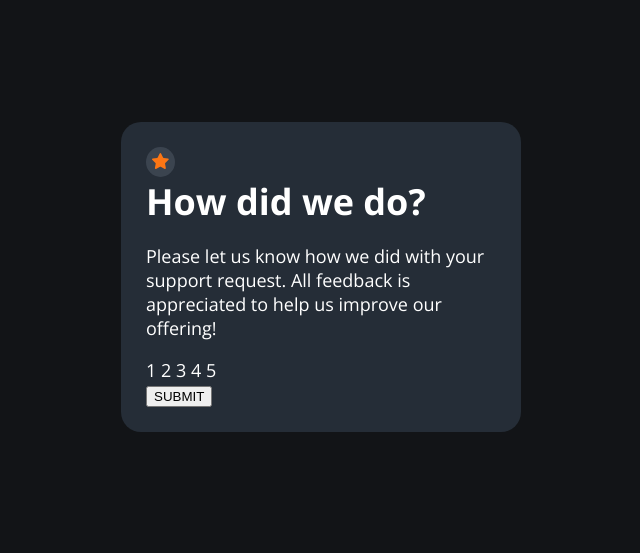
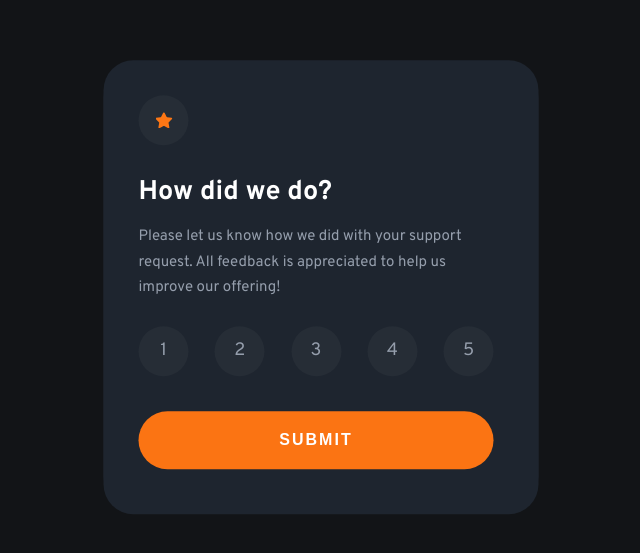
Before and after one commit to Eyas1996/Interactive-Rating-Component-main, a plain HTML site: page index.html in a window 1280 px wide. Shown: the part 123-676 px from the top of the page, without its empty margins (319-959 px from the left). Drawn offline with nearby package versions, Linux system fonts and the light colour scheme; a web font is replaced by a local one.

Commit message:
Upload HTML and CSS

```diff
--- a/Css/style.css
+++ b/Css/style.css
@@ -1,14 +1,10 @@
-/* ### Family: [Raleway] => Headings, Call-to-actions, Header Navigation */
-@import url('https://fonts.googleapis.com/css2?family=Bai+Jamjuree:wght@400;600&family=Open+Sans:wght@400;700&family=Poppins:wght@600&family=Raleway:wght@400;700&display=swap');
-
-/* Family: [Open Sans] => ### Body */
-@import url('https://fonts.googleapis.com/css2?family=Bai+Jamjuree:wght@400;600&family=Open+Sans&family=Poppins:wght@600&family=Raleway:wght@400;700&display=swap');
+@import url("https://fonts.googleapis.com/css2?family=Manrope:wght@400;800&family=Overpass:wght@400;500;700&display=swap");
 
 :root {
   --Very-Dark-Blue: hsl(216, 12%, 8%);
-	--Dark-Blue: hsl(213, 19%, 18%);
+  --Dark-Blue: hsl(215deg 22% 15%);
   --White: hsl(0, 0%, 100%);
-	--Medium-Grey: hsl(216, 12%, 54%);
+  --Medium-Grey: hsl(212deg 18% 18%);
   --Light-Gray: hsl(217, 12%, 63%);
   --main-transition: 0.3s;
 }
@@ -21,7 +17,7 @@ body {
   padding: 0;
   margin: 0;
   font-size: 18px;
-	font-family: 'Open Sans';
+  font-family: "Overpass", sans-serif;
   background-color: var(--Very-Dark-Blue);
 }
 h1,
@@ -41,9 +37,15 @@ a {
 img {
   max-width: 100%;
 }
+p {
+  font-size: 15px;
+}
+.z {
+  z-index: -5;
+}
 
 /* start Rating Card */
-.crad {
+.card {
   position: absolute;
   top: 50%;
   left: 50%;
@@ -54,20 +56,137 @@ img {
   -o-transform: translate(-50%, -50%);
   background-color: var(--Dark-Blue);
   color: #fff;
-	width: 400px;
-	padding: 25px;
-	border-radius: 20px;
-	-webkit-border-radius: 20px;
-	-moz-border-radius: 20px;
-	-ms-border-radius: 20px;
-	-o-border-radius: 20px;
+  width: 435px;
+  padding: 35px 45px 35px 35px;
+  margin-top: 10px;
+  margin-right: 10px;
+  border-radius: 30px;
+  -webkit-border-radius: 30px;
+  -moz-border-radius: 30px;
+  -ms-border-radius: 30px;
+  -o-border-radius: 30px;
 }
-.crad .star {
-	background-color: #7c879842;
-	width: fit-content;
+.card .star {
+  background-color: var(--Medium-Grey);
+  width: 50px;
+  height: 50px;
+  display: flex;
+  justify-content: center;
+  align-items: center;
+  margin-bottom: 30px;
   border-radius: 50%;
+  -webkit-border-radius: 50%;
+  -moz-border-radius: 50%;
+  -ms-border-radius: 50%;
+  -o-border-radius: 50%;
 }
-.crad img {
-	padding: 6px 6px 3px 6px;
+.card .answer p {
+  max-width: 365px;
+  line-height: 1.7;
+  color: var(--Light-Gray);
+}
+.card .numbers {
+  display: flex;
+  justify-content: space-between;
+  margin: 25px 0px;
+}
+.card .numbers div {
+  background-color: var(--Medium-Grey);
+  color: var(--Light-Gray);
+  width: 50px;
+  height: 50px;
+  display: flex;
+  justify-content: center;
+  align-items: center;
+  border-radius: 50%;
+  -webkit-border-radius: 50%;
+  -moz-border-radius: 50%;
+  -ms-border-radius: 50%;
+  -o-border-radius: 50%;
+  cursor: pointer;
+  transition: var(--main-transition);
+  -webkit-transition: var(--main-transition);
+  -moz-transition: var(--main-transition);
+  -ms-transition: var(--main-transition);
+  -o-transition: var(--main-transition);
+}
+.card .numbers div:hover {
+  background-color: hsl(25deg 97% 53%);
+  color: white;
+}
+.card .numbers div:hover div ~ span {
+  background-color: red;
+}
+
+.card .submit button {
+  border: none;
+  background-color: hsl(25deg 97% 53%);
+  color: white;
+  width: 100%;
+  padding: 20px;
+  margin: 10px 0px;
+  letter-spacing: 2px;
+  font-size: 1rem;
+  font-weight: 700;
+  border-radius: 50px;
+  -webkit-border-radius: 50px;
+  -moz-border-radius: 50px;
+  -ms-border-radius: 50px;
+  -o-border-radius: 50px;
+  cursor: pointer;
+  transition: var(--main-transition);
+  -webkit-transition: var(--main-transition);
+  -moz-transition: var(--main-transition);
+  -ms-transition: var(--main-transition);
+  -o-transition: var(--main-transition);
+}
+.card .submit button:hover {
+  background-color: var(--White);
+  color: hsl(25deg 97% 53%);
 }
 /* End Rating Card */
+/* Thank you state start */
+.state {
+  position: absolute;
+  top: 50%;
+  left: 50%;
+  transform: translate(-50%, -50%);
+  -webkit-transform: translate(-50%, -50%);
+  -moz-transform: translate(-50%, -50%);
+  -ms-transform: translate(-50%, -50%);
+  -o-transform: translate(-50%, -50%);
+  background-color: var(--Dark-Blue);
+  width: 435px;
+  padding: 35px 45px 35px 35px;
+  margin-top: 10px;
+  margin-right: 10px;
+  display: flex;
+  flex-direction: column;
+  justify-content: center;
+  align-items: center;
+  color: #fff;
+  border-radius: 30px;
+  -webkit-border-radius: 30px;
+  -moz-border-radius: 30px;
+  -ms-border-radius: 30px;
+  -o-border-radius: 30px;
+  text-align: center;
+  z-index: -1;
+}
+.state .result {
+  background-color: var(--Medium-Grey);
+  color: hsl(25deg 97% 53%);
+  padding: 8px 20px;
+  margin: 40px 0 45px 0;
+  border-radius: 50px;
+  -webkit-border-radius: 50px;
+  -moz-border-radius: 50px;
+  -ms-border-radius: 50px;
+  -o-border-radius: 50px;
+}
+.state .thanks {
+  max-width: 340px;
+  line-height: 1.7;
+  color: var(--Light-Gray);
+}
+/* Thank you state end */
--- a/index.html
+++ b/index.html
@@ -1,8 +1,10 @@
 <!DOCTYPE html>
 <html lang="en">
+
 <head>
   <meta charset="UTF-8">
-  <meta name="viewport" content="width=device-width, initial-scale=1.0"> <!-- displays site properly based on user's device -->
+  <meta name="viewport" content="width=device-width, initial-scale=1.0">
+  <!-- displays site properly based on user's device -->
 
   <link rel="icon" type="image/png" sizes="32x32" href="./images/favicon-32x32.png">
   <link rel="stylesheet" href="./Css/all.min.css">
@@ -12,52 +14,70 @@
 
   <!-- Feel free to remove these styles or customise in your own stylesheet 👍 -->
   <style>
-    .attribution { font-size: 11px; text-align: center; }
-    .attribution a { color: hsl(228, 45%, 44%); }
+    .attribution {
+      font-size: 11px;
+      text-align: center;
+    }
+
+    .attribution a {
+      color: hsl(228, 45%, 44%);
+    }
   </style>
 </head>
+
 <body>
 
   <!-- Rating Card start -->
-  <div class="crad">
+  <div class="card" id="main-card">
     <div class="star">
-        <img src="./images/icon-star.svg" alt="">
+      <img src="./images/icon-star.svg" alt="Star">
     </div>
-    <div class="qu">
-      <h1>How did we do?</h1>
+    <div class="question">
+      <h2>How did we do?</h2>
     </div>
-    <div class="an">
+    <div class="answer">
       <p>
         Please let us know how we did with your support request. All feedback is appreciated
         to help us improve our offering!
       </p>
     </div>
     <div class="numbers">
-      <span>1</span>
-      <span>2</span>
-      <span>3</span>
-      <span>4</span>
-      <span>5</span>
+      <div><span>1</span></div>
+      <div><span>2</span></div>
+      <div><span>3</span></div>
+      <div><span>4</span></div>
+      <div><span>5</span></div>
     </div>
     <div class="submit">
-      <button>SUBMIT</button>
+      <button id="btn">SUBMIT</button>
     </div>
+  </div>
 
   <!-- Rating Card end -->
 
 
 
 
+
   <!-- Thank you state start -->
-
-  <!-- You selected Add rating here out of 5 -->
-
-  <!-- Thank you!
-
-  We appreciate you taking the time to give a rating. If you ever need more support,
-  don’t hesitate to get in touch! -->
+  <div class="state">
+    <img src="./images/illustration-thank-you.svg" alt="">
+    <p class="result">You selected 4 out of 5</p>
+    <h2>Thank you!</h2>
+    <p class="thanks">We appreciate you taking the time to give a rating. If you ever need more support,
+      don’t hesitate to get in touch!</p>
+  </div>
 
   <!-- Thank you state end -->
   </div>
+  <script>
+    let btn = document.getElementById("btn");
+
+    let main = document.getElementById("main-card");
+    btn.onclick = function () {
+      main.classList.add("z");
+    };
+  </script>
 </body>
+
 </html>
```
Lines whose indentation alone changed are shown as unchanged.
